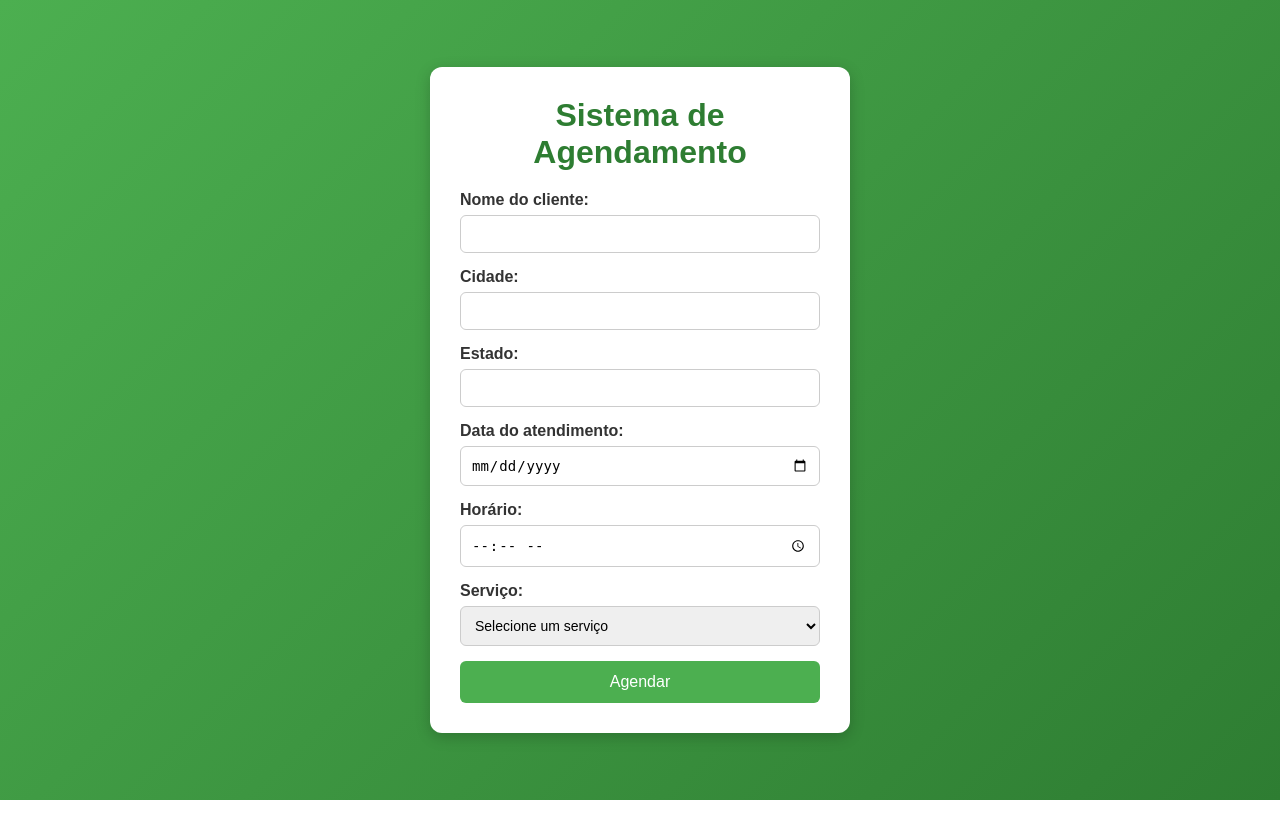
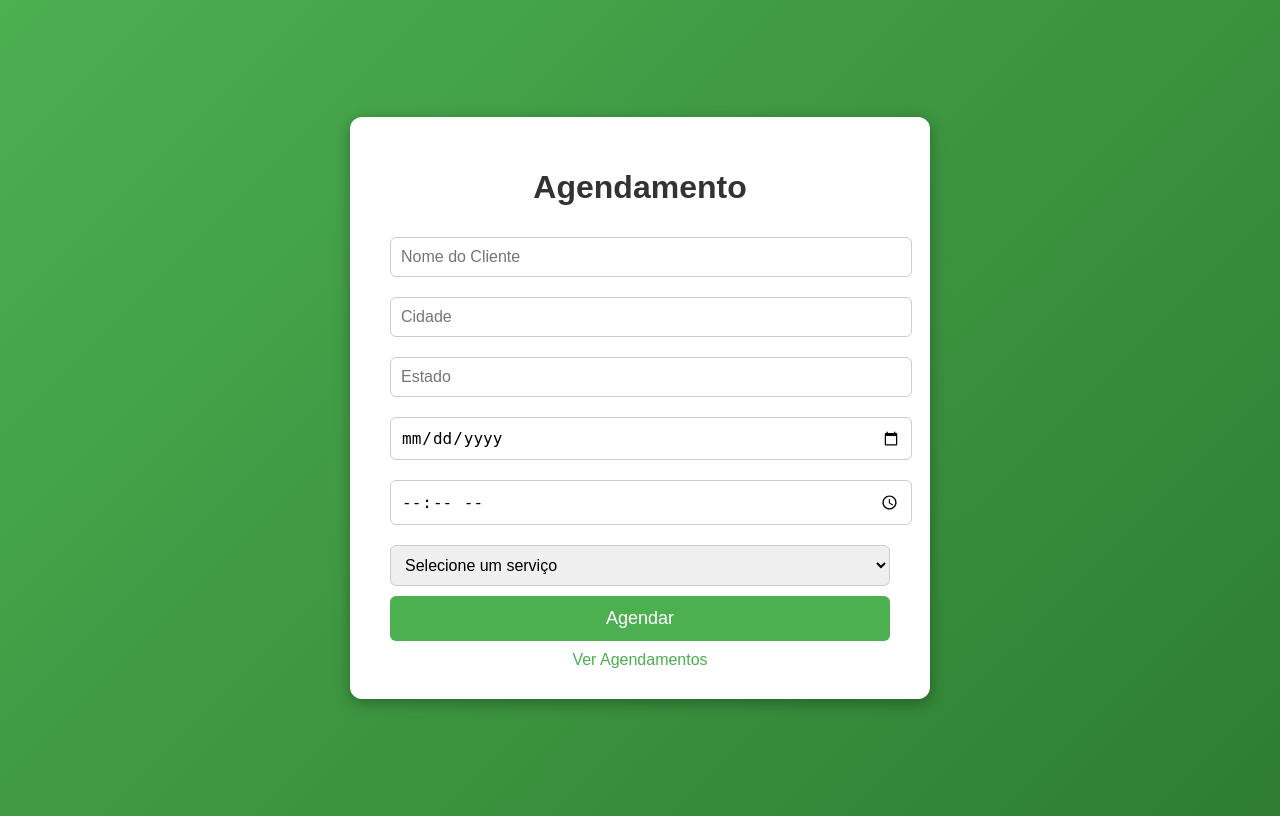
Before and after one commit to lucks669/sistema-agendamento, a PHP site: page / in a window 1280 px wide. Run offline with PHP 8.4, Linux system fonts and the light colour scheme.

Commit message:
Atualização front-end e PHP - parte Bruno e Flávio

```diff
--- a/conexao.php
+++ b/conexao.php
@@ -9,7 +9,4 @@ $conn = new mysqli($host, $user, $pass, $db);
 if ($conn->connect_error) {
     die("Erro de conexão: " . $conn->connect_error);
 }
-
-
-echo "Conexão realizada com sucesso!";
 ?>
--- a/index.php
+++ b/index.php
@@ -1,100 +1,79 @@
 <!DOCTYPE html>
-<html>
+<html lang="pt-BR">
 <head>
 <meta charset="UTF-8">
-    <title>Sistema de Agendamento</title>
+<title>Agendamento</title>
 <style>
-        * { margin: 0; padding: 0; box-sizing: border-box; }
     body {
         font-family: Arial, sans-serif;
         background: linear-gradient(135deg, #4CAF50, #2e7d32);
-            min-height: 100vh;
         display: flex;
         justify-content: center;
         align-items: center;
-            padding: 20px;
+        height: 100vh;
     }
-        .container {
+    form {
         background: #fff;
-            padding: 30px;
+        padding: 30px 40px;
         border-radius: 12px;
-            box-shadow: 0 4px 15px rgba(0,0,0,0.2);
+        box-shadow: 0 4px 15px rgba(0,0,0,0.3);
         width: 100%;
-            max-width: 420px;
+        max-width: 500px;
     }
     h1 {
         text-align: center;
-            margin-bottom: 20px;
-            color: #2e7d32;
-        }
-        label {
-            font-weight: bold;
-            display: block;
-            margin-bottom: 6px;
         color: #333;
     }
     input, select {
         width: 100%;
         padding: 10px;
-            margin-bottom: 15px;
+        margin: 10px 0;
+        border-radius: 6px;
         border: 1px solid #ccc;
-            border-radius: 6px;
-            transition: border-color 0.3s;
-            font-size: 14px;
-        }
-        input:focus, select:focus {
-            border-color: #4CAF50;
-            outline: none;
+        font-size: 16px;
     }
     button {
         width: 100%;
         padding: 12px;
         background: #4CAF50;
         color: #fff;
+        font-size: 18px;
         border: none;
         border-radius: 6px;
-            font-size: 16px;
         cursor: pointer;
-            transition: background 0.3s;
     }
-        button:hover { background: #388e3c; }
+    button:hover {
+        background: #388e3c;
+    }
+    a {
+        display: block;
+        text-align: center;
+        margin-top: 10px;
+        color: #4CAF50;
+        text-decoration: none;
+    }
 </style>
 </head>
+<body>
+<form action="agendar.php" method="POST">
+    <h1>Agendamento</h1>
+    <input type="text" name="cliente" placeholder="Nome do Cliente" required>
+    <input type="text" name="cidade" placeholder="Cidade">
+    <input type="text" name="estado" placeholder="Estado">
+    <input type="date" name="data_agendamento" required>
+    <input type="time" name="horario" required>
 
-<body>
-
-    <div class="container">
-        <h1>Sistema de Agendamento</h1>
-
-        <form action="agendar.php" method="POST">
-
-            <label for="cliente">Nome do cliente:</label>
-            <input type="text" id="cliente" name="cliente" required>
-
-            <label for="cidade">Cidade:</label>
-            <input type="text" id="cidade" name="cidade">
-
-            <label for="estado">Estado:</label>
-            <input type="text" id="estado" name="estado">
-
-            <label for="data_agendamento">Data do atendimento:</label>
-            <input type="date" id="data_agendamento" name="data_agendamento" required>
-
-            <label for="horario">Horário:</label>
-            <input type="time" id="horario" name="horario" required>
-
-            <label for="servico">Serviço:</label>
-            <select id="servico" name="servico" required>
+    <!-- Menu suspenso de serviços -->
+    <select name="servico" required>
         <option value="">Selecione um serviço</option>
-                <option value="Corte">Corte</option>
-                <option value="Pintura">Pintura</option>
-                <option value="Manutenção">Manutenção</option>
+        <option value="Corte de cabelo">Corte de cabelo</option>
+        <option value="Manicure">Manicure</option>
+        <option value="Pedicure">Pedicure</option>
+        <option value="Massagem">Massagem</option>
     </select>
 
     <button type="submit">Agendar</button>
-
+    <a href="listar.php">Ver Agendamentos</a>
 </form>
-    </div>
-
 </body>
 </html>
```
Also changed, not shown: agendar.php (+10 -8 lines), listar.php (+62 -52 lines). Lines whose indentation alone changed are shown as unchanged.
